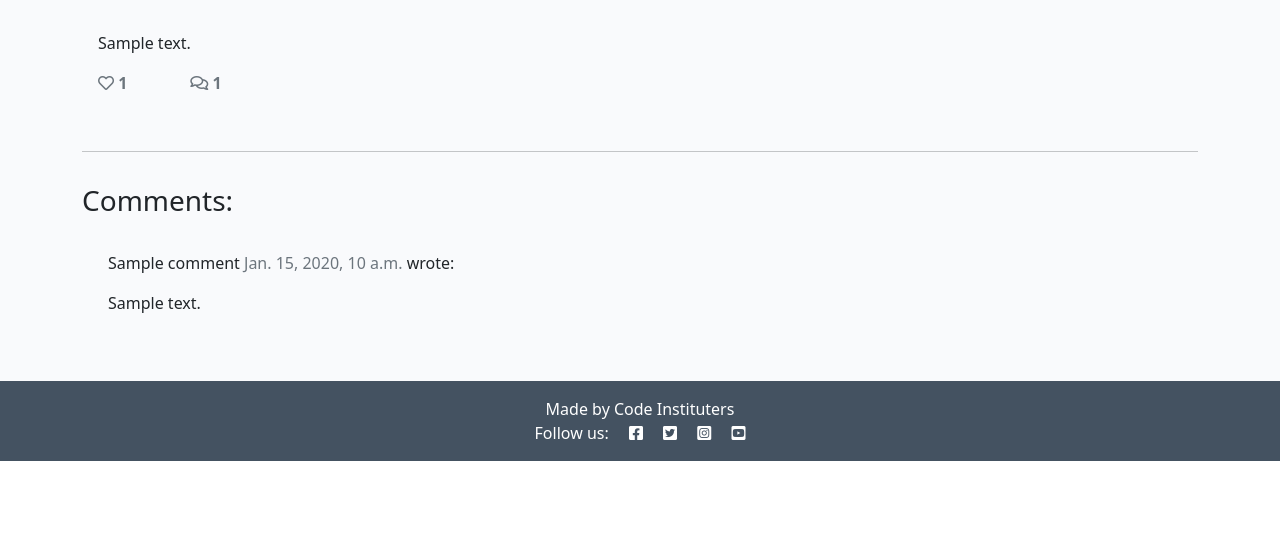
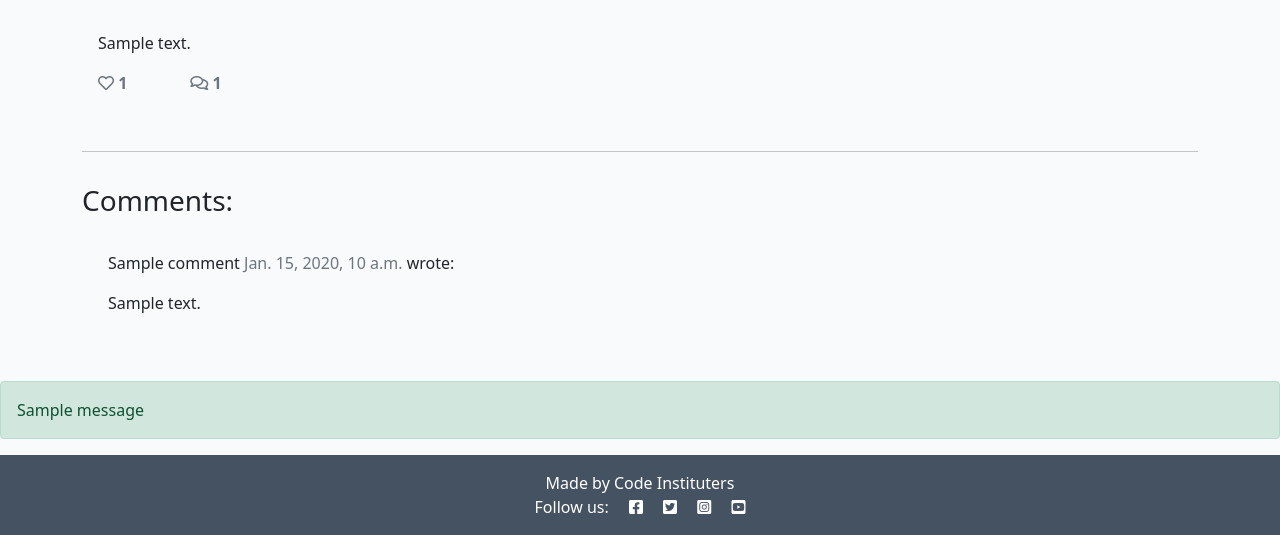
Before and after one commit to KrystalCoding/always-away, a Django app: a page that uses templates/base.html in a window 1280 px wide. Shown: the part 341-876 px from the top of the page. Before the commit the page ends 802 px from the top, so only its background shows below. Run offline with Django 3.2, Linux system fonts and the light colour scheme; tables that the repository leaves empty hold one stand-in row (values such as "Sample post"); one stand-in notice (Sample message) is shown; some libraries are stand-ins or nearby versions.

Commit message:
Created messages to users

```diff
--- a/blog/views.py
+++ b/blog/views.py
@@ -1,6 +1,7 @@
 from django.shortcuts import render, get_object_or_404, reverse
 from django.views import generic, View
 from django.http import HttpResponseRedirect
+from django.contrib import messages
 from .models import Post
 from .forms import CommentForm
 
--- a/templates/base.html
+++ b/templates/base.html
@@ -57,6 +57,22 @@
         </div>
     </nav>
 
+    <div class="container">
+        <div class="row">
+            <div class="col-md-8 offset-md-2">
+                {% for message in messages %}
+                <div class="alert {{ message.tags }} alert-dismissible fade show" id="msg" role="alert">
+                    {{ message | safe }}
+                    <button type="button" class="btn-close" data-bs-dismiss="alert" aria-label="Close">
+                    </button>
+                </div>
+                {% endfor %}
+            </div>
+        </div>
+    </div>
+
+
+
     <main class="flex-shrink-0 main-bg">
         {% block content %}
         <!-- Content Goes here -->
@@ -72,6 +88,15 @@
             <i class="fab fa-youtube-square ms-3"></i>
         </p>
     </footer>
+    <script>
+        setTimeout(function () {
+            let closeButton = document.querySelector(".alert .btn-close");
+            if (closeButton) {
+                closeButton.click();
+            }
+        }, 2000);
+    </script>
+
 </body>
 
 </html>
--- a/templates/post_detail.html
+++ b/templates/post_detail.html
@@ -41,11 +41,13 @@
                                 {% csrf_token %}
                                 {% if liked %}
 
-                                <button type="submit" name="blogpost_id" value="{{post.slug}}" class="btn-like"><i class="fas fa-heart"></i></button>
+                                <button type="submit" name="blogpost_id" value="{{post.slug}}" class="btn-like"><i
+                                        class="fas fa-heart"></i></button>
 
                                 {% else %}
 
-                                <button type="submit" name="blogpost_id" value="{{post.slug}}" class="btn-like"><i class="far fa-heart"></i></button>
+                                <button type="submit" name="blogpost_id" value="{{post.slug}}" class="btn-like"><i
+                                        class="far fa-heart"></i></button>
 
                                 {% endif %}
 
@@ -55,8 +57,8 @@
                             <span class="text-secondary"><i class="far fa-heart"></i></span>
                             {% endif %}
 
-                        <!-- The number of likes goes before the closing strong tag -->
-                        <span class="text-secondary">{{ post.number_of_likes }} </span>
+                            <!-- The number of likes goes before the closing strong tag -->
+                            <span class="text-secondary">{{ post.number_of_likes }} </span>
                         </strong>
                     </div>
                     <div class="col-1">
@@ -102,7 +104,7 @@
                 <!-- For later -->
                 {% if commented %}
                 <div class="alert alert-success" role="alert">
-                    Your comment is awaiting approval
+                    Your comment has been successfully submitted and is awaiting approval
                 </div>
                 {% else %}
 
@@ -124,6 +126,12 @@
                 </div>
                 {% endif %}
 
+                <script>
+                    setTimeout(function () {
+                        $('.alert').fadeOut('slow');
+                    }, 2000);
+                </script>
+
                 <form method="post" style="margin-top: 1.3em;">
                     {{ comment_form | crispy }}
                     {% csrf_token %}
@@ -138,4 +146,13 @@
     </div>
 </div>
 
+{% if messages %}
+{% for message in messages %}
+<div class="alert {{ message.tags }} role=" alert">
+    {{ message }}
+</div>
+{% endfor %}
+{% endif %}
+
+
 {% endblock content %}
```
Also changed, not shown: alwaysaway/settings.py (+11 -1 lines).
